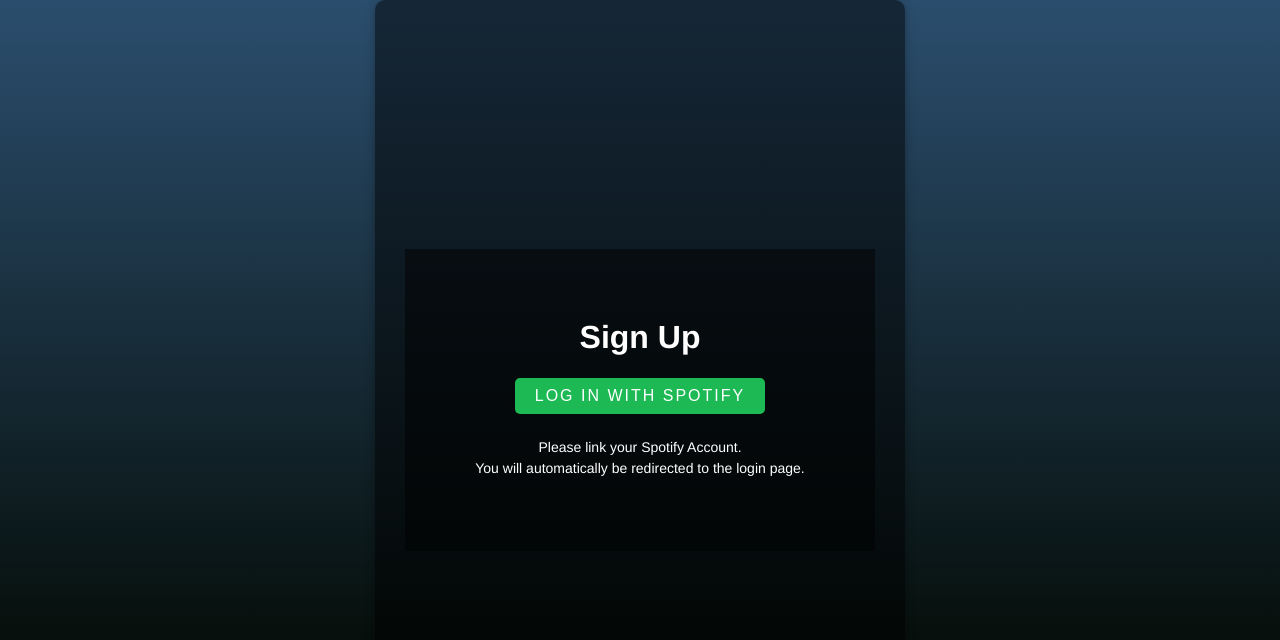
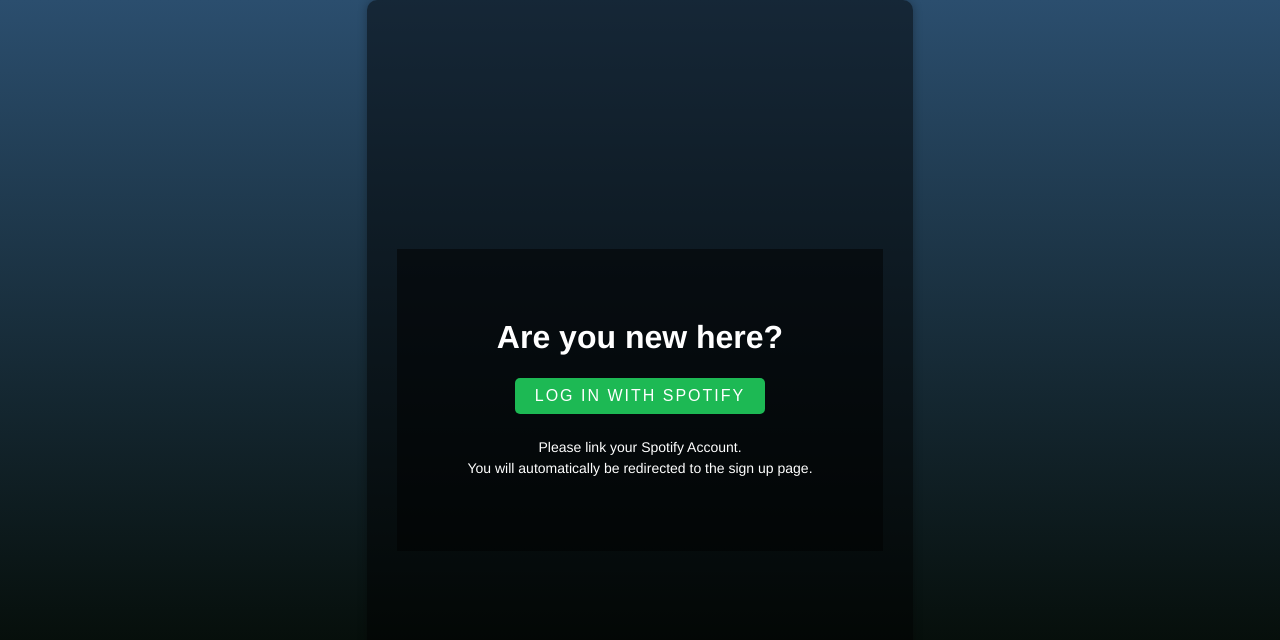
Before and after one commit to nox1134/Chords, a plain HTML site: page frontend/src/signup.html in a window 1280 px wide. Drawn offline with Linux system fonts and the light colour scheme.

Commit message:
Minor changes
Signed-off-by: Priyanshi Gaur <noxdot1134@gmail.com>

```diff
--- a/frontend/src/signup.html
+++ b/frontend/src/signup.html
@@ -10,10 +10,10 @@
     <div id="content">
         <div id="login-container">
             <div class="login">
-                <h1>Sign Up</h1>
+                <h1>Are you new here?</h1>
                 <button id="login-button" class="big-btn">Log in with Spotify</button>
                 <p class="login-desc">Please link your Spotify Account.</p>
-                <p class="login-desc-small">You will automatically be redirected to the login page.</p>
+                <p class="login-desc-small">You will automatically be redirected to the sign up page.</p>
             </div>
         </div>
     </div>
```
Also changed, not shown: frontend/src/landing.html (+1 -1 lines), frontend/src/welcome.html (+1 -1 lines).
